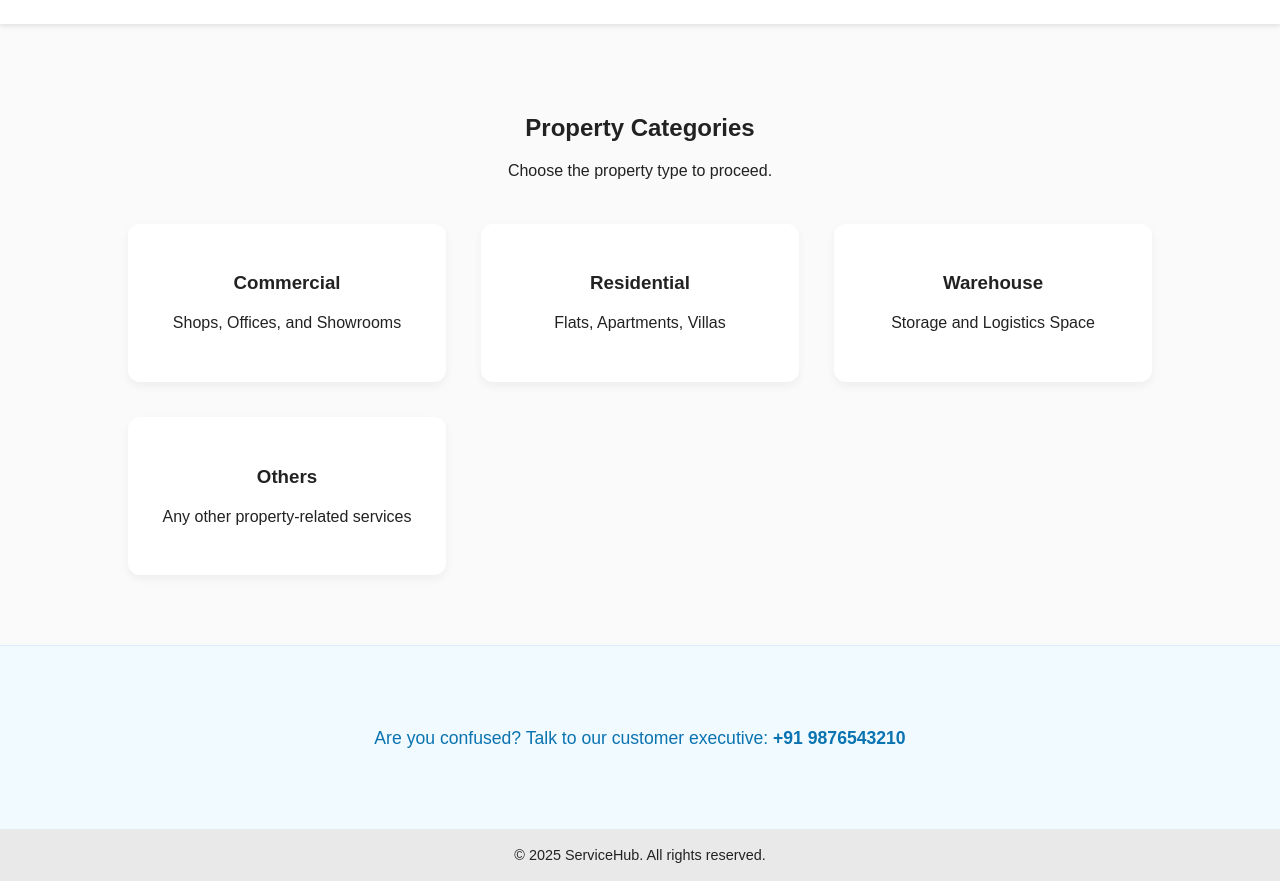
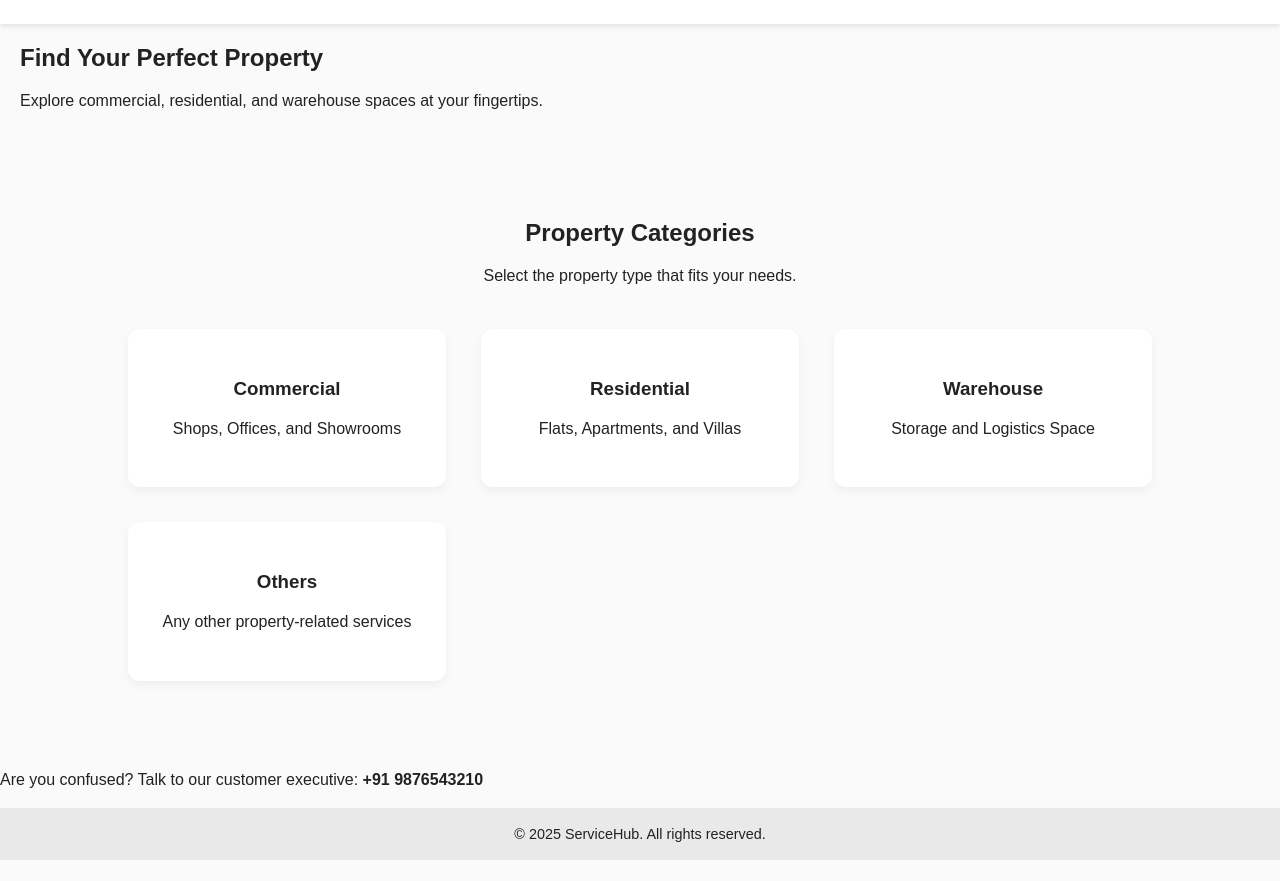
Before and after one commit to NoteHubSourav/consultancy-service-, a plain HTML site: page property.html in a window 1280 px wide. Shown: the part 62-943 px from the top of the page. After the commit the page ends 922 px from the top, so only its background shows below. Drawn offline with Linux system fonts and the light colour scheme.

Commit message:
Enhance property.html with hero section and text updates
Added a hero section and updated text for clarity.

```diff
--- a/property.html
+++ b/property.html
@@ -7,6 +7,8 @@
   <link rel="stylesheet" href="style.css" />
 </head>
 <body>
+
+  <!-- ================= NAVBAR ================= -->
   <nav class="navbar">
     <div class="logo">ServiceHub</div>
     <ul class="nav-links">
@@ -19,9 +21,18 @@
     </ul>
   </nav>
 
+  <!-- ================= PAGE HERO ================= -->
+  <section class="page-hero property-hero">
+    <div class="hero-content">
+      <h1>Find Your Perfect Property</h1>
+      <p>Explore commercial, residential, and warehouse spaces at your fingertips.</p>
+    </div>
+  </section>
+
+  <!-- ================= PROPERTY CATEGORIES ================= -->
   <section class="services">
     <h2>Property Categories</h2>
-    <p>Choose the property type to proceed.</p>
+    <p>Select the property type that fits your needs.</p>
 
     <div class="service-grid">
       <a href="property-commercial.html" class="service-card">
@@ -31,7 +42,7 @@
 
       <a href="property-residential.html" class="service-card">
         <h3>Residential</h3>
-        <p>Flats, Apartments, Villas</p>
+        <p>Flats, Apartments, and Villas</p>
       </a>
 
       <a href="property-warehouse.html" class="service-card">
@@ -46,10 +57,13 @@
     </div>
   </section>
 
-  <section class="confused">
+  <!-- ================= HELP SECTION ================= -->
+  <section class="help-section">
     <p>Are you confused? Talk to our customer executive: <strong>+91 9876543210</strong></p>
   </section>
 
+  <!-- ================= FOOTER ================= -->
   <footer>© 2025 ServiceHub. All rights reserved.</footer>
+
 </body>
 </html>
```
